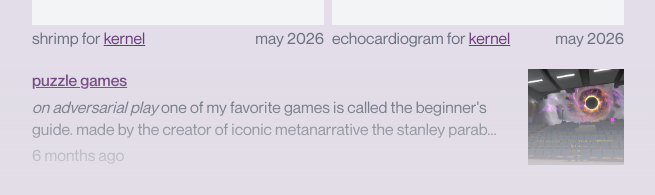
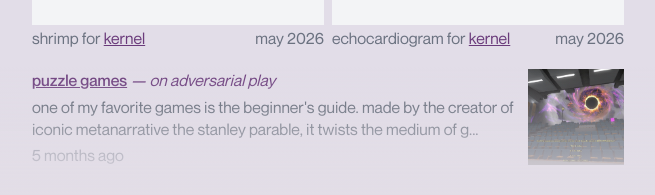
Before and after one commit to cnnmon/tiffanywang, a Next.js app: page /files in a window 1280 px wide. Shown: the part 605-800 px from the top of the page, without its empty margins (312-967 px from the left). Built offline with nearby package versions, Linux system fonts and the light colour scheme; grey boxes are pictures that could not be loaded.

Commit message:
Update projects.json

```diff
--- a/pages/files/[id]/index.jsx
+++ b/pages/files/[id]/index.jsx
@@ -14,7 +14,7 @@ export default function BlogPost() {
     return <div>{id} not found</div>;
   }
 
-  const { blog, date } = item;
+  const { blog, date, subtitle } = item;
 
   // Fetch markdown content for estimated reading time
   const [content, setContent] = useState('');
@@ -40,6 +40,7 @@ export default function BlogPost() {
     >
       <div>
         <h1 className="text-xl">{id}</h1>
+        {subtitle && <h2 className="italic text-[#6a3b7b]">{subtitle}</h2>}
         <h2 className="text-gray-500">({estTime < 1 ? '<1' : estTime} min read)</h2>
         <h2 className="text-gray-500">{formatTime(date)}</h2>
       </div>
--- a/pages/files/index.jsx
+++ b/pages/files/index.jsx
@@ -48,6 +48,7 @@ function BlogPreview({ item, blogLink }) {
     >
       <span className="flex-1 min-w-0 block">
         <a className="font-bold">{item.id}</a>
+        {item.subtitle && <i className="text-[#6a3b7b]"> — {item.subtitle}</i>}
         {preview && <p className="text-gray-600 mt-1 line-clamp-3">{parseInlineMarkup(preview)}</p>}
         <p className="text-gray-500 mt-1">{formatTime(item.date)}</p>
       </span>
--- a/public/text/120625-puzzles/index.md
+++ b/public/text/120625-puzzles/index.md
@@ -1,31 +1,39 @@
-_on adversarial play_
-
-one of my favorite games is called [the beginner's guide](https://en.wikipedia.org/wiki/The_Beginner%27s_Guide). made by the creator of iconic metanarrative [the stanley parable](https://en.wikipedia.org/wiki/The_Stanley_Parable), the game twists the medium of games on its head in a fascinating way. narrated by a fictionalized version of the actual creator davey _as himself_, you are asked to walk with him through his friend coda's various game projects which make up the game's levels, often closer to surreal walking simulators than with any explicit win conditions. the game is weird and specific and has a terrific twist, which i won't spoil for you but i highly recommend you experience yourself (especially if you enjoy [metafiction](https://en.wikipedia.org/wiki/Metafiction)).
+one of my favorite games is [the beginner's guide](https://en.wikipedia.org/wiki/The_Beginner%27s_Guide). made by the creator of iconic metanarrative [the stanley parable](https://en.wikipedia.org/wiki/The_Stanley_Parable), it twists the medium of games in a fascinating way. the game is narrated by a fictionalized version of its actual creator, davey wreden, who tours you through a series of unfinished games supposedly made by his friend coda. these turn out to be less like games with, you know, win conditions, and more like surreal walking simulators—in fact, davey will sometimes just tell you the answers to the puzzles you encounter. yet the game eventually breaks your understanding of both its world and its characters in a way that hits especially hard as someone who is of [two wolves](https://knowyourmeme.com/memes/inside-you-there-are-two-wolves) when it comes to art (i also love [metafiction](https://en.wikipedia.org/wiki/Metafiction)).
 
 ![the beginner's guide](/text/120625-puzzles/guide.webp)
 > screenshot from [the beginner's guide](https://en.wikipedia.org/wiki/The_Beginner%27s_Guide)
 
-when i tell people i like games, it's sometimes surprising that i don't mean triple-a action games or first-person shooters. no, i'm not like the other gamers. instead, i'm a huge puzzle game fan: flash-based escape room videogames (which, fun fact, preceded any physical escape rooms), social deduction games like [town of salem](https://www.townofsalem.io/), logic puzzles and ciphers, deck-builders like [dominion](https://dominion.games/). the outlier would be things like the beginner's guide, but while it's not a traditionally categorized "puzzle game", i'd argue i enjoy it for a similar reason—it entices a specific worldview, then tears it apart.
+when i tell people i like games, they're sometimes surprised that i never mean triple-a action titles or first-person shooters. instead, i'm a real puzzle gamer. i grew up on [point-and-click escape rooms](https://archive.org/details/adventure-jinx-minx-tower-escape), social deduction games like [town of salem](https://www.townofsalem.io/), [deck-builders](https://dominion.games/), [auto-battlers](https://teamfighttactics.leagueoflegends.com/en-us/). while the beginner's guide is not categorized as a traditional puzzle game, i enjoy it for a very similar reason: it entices you to a specific worldview, then tears it apart.
 
-a puzzle designer is a teacher. sequential puzzle games like [baba is you](https://store.steampowered.com/app/736260/Baba_Is_You/) alternate between explaining and challenging. first, they start players with easy tutorial levels to explain mechanics like "FLAG IS WIN", where the solution is straightforward and obvious. what follows are the increasingly _non-obvious_ puzzles, where the player's first solution should never work; you must go back, question your assumptions, and try different approaches. for instance, in [portal](https://store.steampowered.com/app/400/Portal/), you get used to walking through portals to get through walls. but to proceed, you must (spoilers) take advantage of gravity, jumping through looping portals on both floor and ceiling to build enough momentum to shoot yourself across the map.
+a good puzzle designer is like a teacher. [baba is you](https://store.steampowered.com/app/736260/Baba_Is_You/) is a great puzzle game where you can interact with programming-like logic blocks. it starts you off with easy tutorial levels that establish rules like "FLAG IS WIN," where the solution is straightforward and obvious. quickly, it ramps up into its _non-obvious_ puzzles. here, the first solution always fails (there must be some head-hitting to build up to a euphoric "a-ha" moment), and you must question your understanding of the game's rules and mechanics to move forward.
 
 ![baba is you](/text/120625-puzzles/baba.webp)
 > tutorial level from [baba is you](https://store.steampowered.com/app/736260/Baba_Is_You/)
 
-research in metacognition supports the effectiveness of puzzle design. [studies on prediction error](https://www.sciencedirect.com/science/article/abs/pii/S0959475217303468?via%3Dihub) and the [hypercorrection effect](https://psycnet.apa.org/doiLanding?doi=10.1037%2F0278-7393.27.6.1491) show that, when people feel confident about their answers, learning from failure will feel more memorable. crucially, this requires understanding the player's starting line, or setting their expectations yourself through these tutorial levels. at [neurips](https://neurips.cc/Conferences/2025), i got to chat with a researcher about _adversarial optimization algorithms_ who designed two partner agents on an overcooked map, where BAD AGENT's job was to find cracks in the LEARNER's strategy. say LEARNER learned to move clockwise; BAD would move counter-clockwise, violating the first agent's strategy, until LEARNER learned counter-clockwise navigation itself. the idea is that if BAD made the obstacles _too_ difficult, the LEARNER would not be able to learn. the primo adversary is one that watches and adapts to your existing knowledge.
+[portal](https://store.steampowered.com/app/400/Portal/) does this particularly well. you first learn the obvious affordance of portals: walk through a blue portal and come out the orange portal, and vice versa. later, you're introduced to walls you can't shoot portals on. you must exploit the existence of gravity itself, falling through looping portals to build enough momentum to fling yourself across the map. your understanding of the rules has expanded.
+
+research in metacognition helps explain why this design can be so effective. [studies on prediction error](https://www.sciencedirect.com/science/article/abs/pii/S0959475217303468?via%3Dihub) and the [hypercorrection effect](https://psycnet.apa.org/doiLanding?doi=10.1037%2F0278-7393.27.6.1491) suggest that someone's error can become a particularly memorable learning experience if they were initially confident in their solution. to produce that kind of useful surprise, we can't just throw any old puzzles at the player, but only present stuff at the edge of the player's expectations (or set expectations yourself using tutorial levels). if the gap between what the player knows and what the puzzle demands is too large, the player might not even know where to start. players might start (gasp) looking up the solution.
+
+i'm optimistic in how new technologies could flip puzzle design on its head. traditional level designers must anticipate how the *average* player might react (i.e. "most players will know or easily grasp how [sokoban](https://en.wikipedia.org/wiki/Sokoban) mechanics work"). but what if we could personalize this experience—instead reacting to the player's unique perspective and presenting puzzles to challenge them?
+
+at neurips 2025, i recall chatting with a posterer about _adversarial optimization algorithms_: the idea that you can train a game-playing agent (learner) using a second adversarial agent (baddie). say the learner is playing overcooked and begins to win games merely by moving around the map clockwise. baddie moves counter-clockwise, blocking learner in a corner until it can learn counter-clockwise navigation. interestingly, the adversary can't be too effective at sabotaging the task. it has to find a _rational adversarial example_, that is, a strategy that happens to poke holes in a specific weakness in the learner's policy. even with machines, the ideal adversary is one that watches its opponent's strategy and adapts accordingly.
 
 ![multi-agent adversarial optimization](/text/120625-puzzles/adversarial.png)
 > an adversarial partner agent on overcooked, from [this paper](https://arxiv.org/pdf/2511.09535v1)
 
-at the same neurips, i was able to exhibit my moral dilemma tamagotchi game called [princi/pal](https://cnnmon.itch.io/principal). basically, it's a virtual pet that asks for advice on moral dilemmas, then learns and grows from what you provide. the pet becomes increasingly autonomous, questioning and pushing back on advice that seems vague or contradictory to what it already believes.
+at another corner of neurips, i exhibited my game [princi/pal](https://cnnmon.itch.io/principal) at one of the [creative ai](https://neurips.cc/Conferences/2025/CallForCreativeAI) sessions. princi/pal is a moral dilemma tamagotchi. using a framework based in [moral foundations theory](https://en.wikipedia.org/wiki/Moral_foundations_theory), your virtual pet learns and grows from your natural language responses & rationale to moral dilemmas. over time, your pet becomes increasingly autonomous, questioning advice that's vague and pushing back on advice that's contradictory. however, there was a small bug: what was initially just a battle for control between my prompts and gpt-4o-mini led to pets sometimes becoming annoyingly insistent on refusing your advice. players fell into conversational death spirals where they either successfully reworded their advice such that the pet magically relented, or gave up entirely (saying things like "ok do whatever you want"). people found this surprising; and surprisingly, people really enjoyed it.
 
 ![poster](/text/120625-puzzles/poster.jpg)
 
-at this particular session, i realized that brittle prompt engineering led the pets (then powered by gpt-4o-mini) to become annoyingly insistent on their beliefs. players fell into conversational death spirals, with players forced to find the right re-wordings to make the pet relent with their advice or give up altogether, and letting the pet choose. weirdly, arguing seemed like a highlight for a lot of players. i suspect it's partially that people don't expect ai, much less a tamagotchi, to fight back à la bratty teenager. further, it forced the player to question what they wanted to say and re-assess. to reword, defend, or give up control in accomodation of their whiny 2d pixel pet, because their straightforward solution failed.
+i suspect part of the appeal was that people don't expect ai, and much less the culturally demure tamagotchi, to fight back like a bratty teenager. i believe that resistance also became a part of play: players were forced to re-assess their straightforward answer and instead question whether what they said was reasonable, consistent, or clear. what they felt like saying intuitively was rejected, but unlike traditional puzzle games, it was a personal attack (e.g. the pet would say "why do you believe i should share my food? didn't you say my survival was the most important?").
+
+using language models to power a real-time mechanic can push players in a way that feels both personalized and challenging. of course, language models have many flaws of their own—they can be [jailbroken](https://huggingface.co/datasets/cnnmon/moral-dilemma-responses) easily, and boy do people love jailbreaking language models when they can. the result looks something like two imperfect models poking holes. but sometimes it can create a shocking moment, and sometimes that makes it all worth it.
 
 ![principal](/text/120625-puzzles/principal.gif)
-> the prompt is less brittle now i promise. play princi/pal [today!!](https://cnnmon.itch.io/principal)
+> the prompt is less brittle now i promise. play princi/pal [today!](https://cnnmon.itch.io/principal)
 
-adversarial play between game and player can elicit really interesting reactions. from princi/pal, i was able to publish a [small dataset](https://huggingface.co/datasets/cnnmon/moral-dilemma-responses) on people's moral reasonings, discovering not just interesting humans reactions to ai but also ai misinterpretations of human inputs. for example, violent adversarial advice like "kill the friend" is rationalized by the llm as "justified self-defense" (people love putting shocking things into llm systems).
+the obvious application for ai-driven "adversarial play" seems to exist in education. [intelligent tutoring systems](https://www.researchgate.net/publication/221414136_Toward_Measuring_and_Maintaining_the_Zone_of_Proximal_Development_in_Adaptive_Instructional_Systems) have long worked to model a student's knowledge and keep challenges within their [zone of proximal development](https://en.wikipedia.org/wiki/Zone_of_proximal_development). i'm optimistic that this can make learning more inclusive, effective, and fun.
 
-in typical puzzle games, our adversaries are human level designers; what happens when we use ai, which can be hyper-personalized but also easily tricked? i figure that the dream of a curriculum that sits continually within one's [zone of proximal development](https://en.wikipedia.org/wiki/Zone_of_proximal_development) is not so far off. but i'm more excited by pushing the idea of puzzles into challenging and expanding our understanding of ourselves, our humanity, and our systems. can we make games about messy things like conflict resolution, bias, misinformation? can puzzles help us be more wrong, open, and empathetic?
+however, i'm currently interested in something beyond ground truths. like with the moral dilemma tamagotchi, i'm fascinated by messy human systems where many different truths can emerge and co-exist. can we use adversarial play to help people better understand the transitory nature of emotions or how governments work or why miscommunication occurs in conflict? human nature is so diverse. can we design games around the multitude of perspectives we inhabit?
+
+my manifesto: reject games that are obvious and make sense upon first glance. make games that can help us experience new and interesting ways to be wrong.
--- a/utils/files.json
+++ b/utils/files.json
@@ -17,9 +17,10 @@
   },
   {
     "id": "puzzle games",
+    "subtitle": "on adversarial play",
     "blog": "/text/120625-puzzles/index.md",
     "tags": ["writing"],
-    "date": "dec 6 2025"
+    "date": "jan 6 2026"
   },
   {
     "id": "new website",
--- a/utils/projects.json
+++ b/utils/projects.json
@@ -66,8 +66,7 @@
         "date": "sep 2022",
         "image": "/images/ezcv3.mp4",
         "links": {
-          "main": "https://www.ezcv.pro/",
-          "video": "https://www.youtube.com/watch?v=ySbI8ernz3M"
+          "main": "https://www.ezcv.pro/"
         }
       }
     ]
@@ -81,8 +80,7 @@
         "date": "aug 2020",
         "image": "/images/boba.mp4",
         "links": {
-          "main": "https://cnnmon.itch.io/boba",
-          "video": "https://www.youtube.com/watch?v=TFjMKTdCfcg&t=6s"
+          "main": "https://cnnmon.itch.io/boba"
         },
         "sublabel": "Funded on Kickstarter"
       },
```
